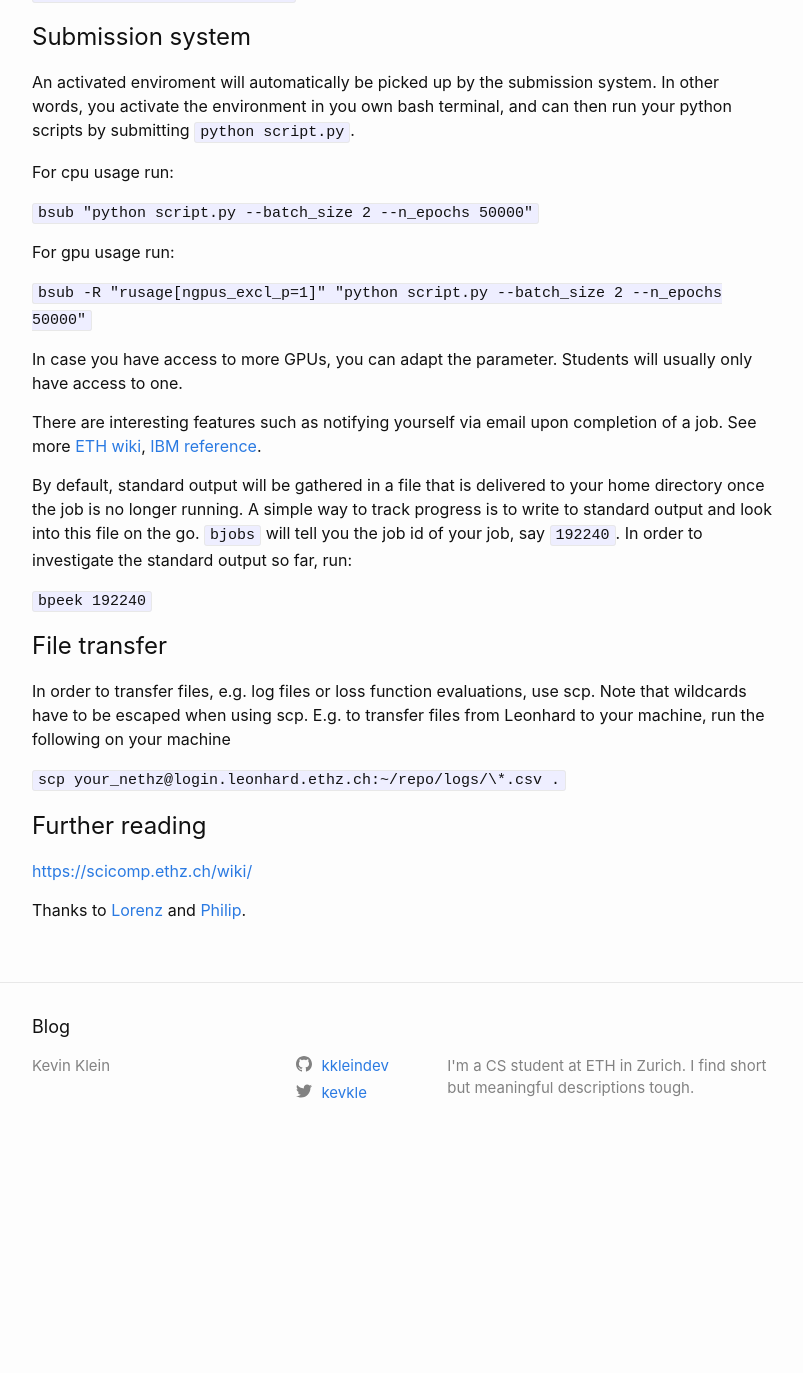
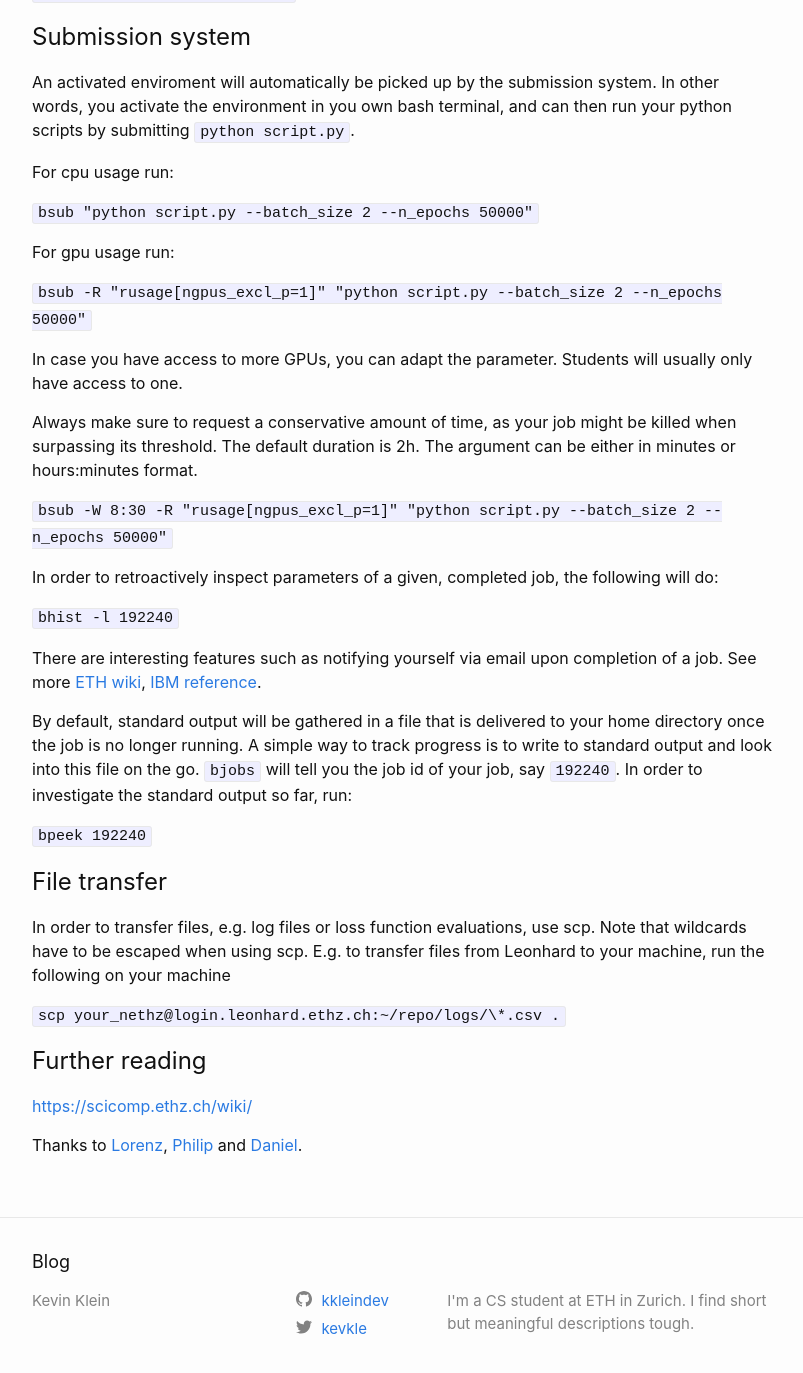
Before and after one commit to kklein/kklein.github.io, a Jekyll site: the page built from _posts/2019-02-28-leonhard.markdown, in a window 1280 px wide and 1400 px high, scrolled down 1116 px. Shown: the top 1373 px of the window, without its empty margins (238-1041 px from the left). Built offline with Jekyll 4.4.1, drawn with Linux system fonts in a browser that asks for light colours; before the commit the page ends 2281 px from its top, so only the background shows below that.

Commit message:
Add suggestions from Daniel.

```diff
--- a/_posts/2019-02-28-leonhard.markdown
+++ b/_posts/2019-02-28-leonhard.markdown
@@ -49,6 +49,14 @@
 
 In case you have access to more GPUs, you can adapt the parameter. Students will usually only have access to one.
 
+Always make sure to request a conservative amount of time, as your job might be killed when surpassing its threshold. The default duration is 2h. The argument can be either in minutes or hours:minutes format.
+
+`bsub -W 8:30 -R "rusage[ngpus_excl_p=1]" "python script.py --batch_size 2 --n_epochs 50000"`
+
+In order to retroactively inspect parameters of a given, completed job, the following will do:
+
+`bhist -l 192240`
+
 There are interesting features such as notifying yourself via email upon completion of a job. See more [ETH wiki](https://scicomp.ethz.ch/wiki/Using_the_batch_system), [IBM reference](https://www.ibm.com/support/knowledgecenter/en/SSETD4_9.1.2/lsf_command_ref/bsub.1.html).
 
 By default, standard output will be gathered in a file that is delivered to your home directory once the job is no longer running.
@@ -56,6 +64,7 @@
 In order to investigate the standard output so far, run:
 
 `bpeek 192240`
+
 
 # File transfer
 In order to transfer files, e.g. log files or loss function evaluations, use scp. Note that wildcards have to be escaped when using scp. E.g. to transfer files from Leonhard to your machine, run the following on your machine
@@ -65,4 +74,4 @@
 # Further reading
 [https://scicomp.ethz.ch/wiki/](https://scicomp.ethz.ch/wiki/)
 
-Thanks to [Lorenz](https://www.lorenzkuhn.com/) and [Philip](https://www.linkedin.com/in/philip-junker/).
+Thanks to [Lorenz](https://www.lorenzkuhn.com/), [Philip](https://www.linkedin.com/in/philip-junker/) and [Daniel](https://www.linkedin.com/in/dfischmann/).
```
